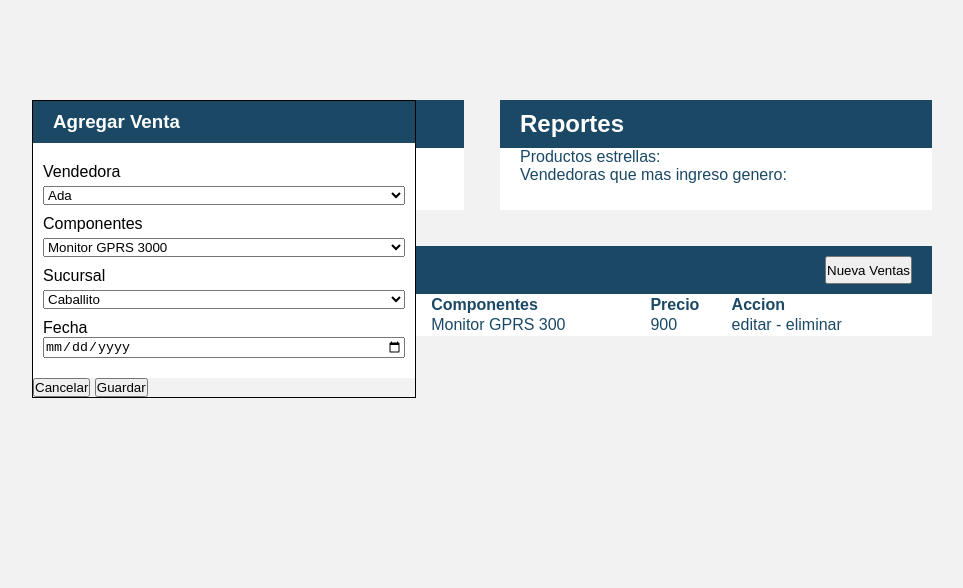
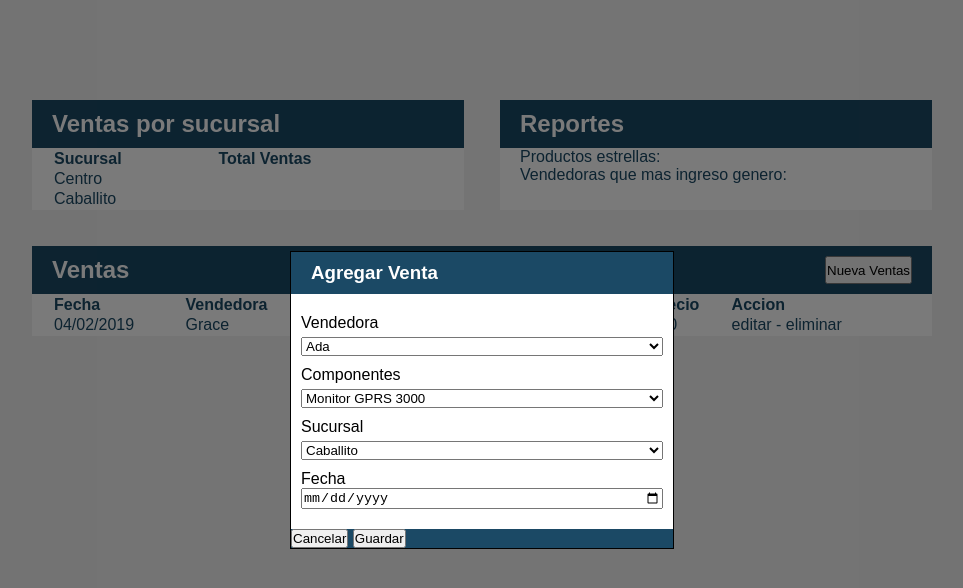
Before and after one commit to LudmilaNannizzi/adaComputacion, a plain HTML site: page index.html in a window 1280 px wide. Both pictures are taken after a click on the button "Nueva Ventas". Shown: the whole page, without its empty margins (158-1121 px from the left). Drawn offline with Linux system fonts and the light colour scheme.

Commit message:
funcionalidad de apertura y cierre del modal

```diff
--- a/dom.js
+++ b/dom.js
@@ -0,0 +1,19 @@
+// ABRIR MODAL NUEVA VENTA
+
+const nuevaVenta = document.getElementById('nuevaVenta')
+const modalNuevaVenta = document.getElementById('modal-madre')
+const btnCancelar = document.getElementById('cancelarNuevaVenta')
+
+
+
+
+nuevaVenta.addEventListener('click', ()=>{
+    modalNuevaVenta.classList.add('mostrar')
+    modalNuevaVenta.classList.remove('modal-madre')
+
+})
+
+btnCancelar.addEventListener('click', ()=>{
+    modalNuevaVenta.classList.remove('mostrar')
+    modalNuevaVenta.classList.add('modal-madre')
+})
--- a/index.html
+++ b/index.html
@@ -9,52 +9,6 @@
   </head>
   <body>
     <main>
-
-<!--MODAL AGREGAR VENTA-->
-<div class="container-modal">
-  <div class="header-modal">
-    <h3>Agregar Venta</h3>
-  </div>
-  <div class="main-modal">
-
-    <label for="">Vendedora</label>
-    <select name="vendedoras" id="">
-      <option value="Ada">Ada</option>
-      <option value="Grace">Grace</option>
-      <option value="Hedy">Hedy</option>
-      <option value="Sheryl">Sheryl</option>
-    </select>
-
-    <label for="">Componentes</label>
-    <select name="componentes" id="">
-      <option value="Ada">Monitor GPRS 3000</option>
-      <option value="Grace">Motherboard ASUS 1500</option>
-      <option value="Hedy">Monitor ASC 543</option>
-      <option value="Sheryl">Motherboard ASUS 1200</option>
-      <option value="Sheryl">Motherboard MZI</option>
-      <option value="Sheryl">HDD Toyiva</option>
-      <option value="Sheryl">HDD Wezter Dishital</option>
-      <option value="Sheryl">RAM Quinston</option>
-      <option value="Sheryl">RAM Quinston Fury</option>
-    </select>
-
-
-    <label for="">Sucursal</label>
-    <select name="sucursal" id="">
-      <option value="Ada">Caballito</option>
-      <option value="Grace">Centro</option>
-    </select>
-
-    <label for="">Fecha</label>
-    <input type="date" id="start" name="trip-start">
-
-  </div>
-  <div class="footer-modal">
-    <button class="btn-cancelar">Cancelar</button>
-    <button class="btn-guardar"> Guardar</button>
-  </div>
-</div>
-
 
       <div class="container">
 
@@ -93,7 +47,7 @@
 
           <div class="card__title">
             <h2>Ventas</h2>
-            <button class="btn" type="button">Nueva Ventas</button>
+            <button class="btn" type="button" id="nuevaVenta">Nueva Ventas</button>
           </div>
 
           <div class="card__body">
@@ -118,6 +72,54 @@
           </div>
         </div>
       </div>
+      <!--MODAL AGREGAR VENTA-->
+    <div class="modal-madre" id="modal-madre">
+
+      <div class="container-modal">
+        <div class="header-modal">
+          <h3>Agregar Venta</h3>
+        </div>
+        <div class="main-modal">
+
+          <label for="">Vendedora</label>
+          <select name="vendedoras" id="">
+            <option value="Ada">Ada</option>
+            <option value="Grace">Grace</option>
+            <option value="Hedy">Hedy</option>
+            <option value="Sheryl">Sheryl</option>
+          </select>
+
+          <label for="">Componentes</label>
+          <select name="componentes" id="">
+            <option value="Ada">Monitor GPRS 3000</option>
+            <option value="Grace">Motherboard ASUS 1500</option>
+            <option value="Hedy">Monitor ASC 543</option>
+            <option value="Sheryl">Motherboard ASUS 1200</option>
+            <option value="Sheryl">Motherboard MZI</option>
+            <option value="Sheryl">HDD Toyiva</option>
+            <option value="Sheryl">HDD Wezter Dishital</option>
+            <option value="Sheryl">RAM Quinston</option>
+            <option value="Sheryl">RAM Quinston Fury</option>
+          </select>
+
+
+          <label for="">Sucursal</label>
+          <select name="sucursal" id="">
+            <option value="Ada">Caballito</option>
+            <option value="Grace">Centro</option>
+          </select>
+
+          <label for="">Fecha</label>
+          <input type="date" id="start" name="trip-start">
+
+        </div>
+        <div class="footer-modal">
+          <button class="btn-cancelar" type="button" id="cancelarNuevaVenta"> Cancelar </button>
+          <button class="btn-guardar"> Guardar</button>
+        </div>
+      </div>
+
+    </div>
 
 
     </main>
--- a/style.css
+++ b/style.css
@@ -61,15 +61,12 @@ table{
   width: 30%;
   margin: 0 auto;
   border: 1px solid black;
-  position: fixed;
-  z-index: 9;
-
 }
 .main-modal{
   display: flex;
   flex-direction: column;
   background-color: #FFFFFF;
-
+  padding: 20px 10px;
 }
 
 .header-modal{
@@ -80,12 +77,47 @@ h3{
   padding: 10px 20px;
 }
 
-.main-modal{
-  padding: 20px 10px;
-
-}
 
 select{
   margin-bottom: 10px;
   margin-top: 5px;
 }
+/*
+.modal-madre{
+  position: fixed;
+  top: 0;
+  left: 0;
+  width: 100vw;
+  height: 100vh;
+  background: rgba(0,0,0,.65);
+  display: grid;
+  place-items: center;
+  opacity: 0;
+  transition: visibility 0s, opacity .5s;
+}
+*/
+
+#modal-madre{
+  display: flex;
+  background-color: rgba(0, 0, 0, 0.521);
+  align-items: center;
+  justify-content: center;
+  position: fixed;
+
+  top: 0;
+  left: 0;
+  height: 100vh;
+  width: 100vw;
+}
+.modal-madre{
+  opacity: 0;
+  pointer-events:none;
+}
+
+.mostrar{
+  opacity: 1;
+}
+
+.footer-modal{
+  background-color: #1B4965;
+}
```
